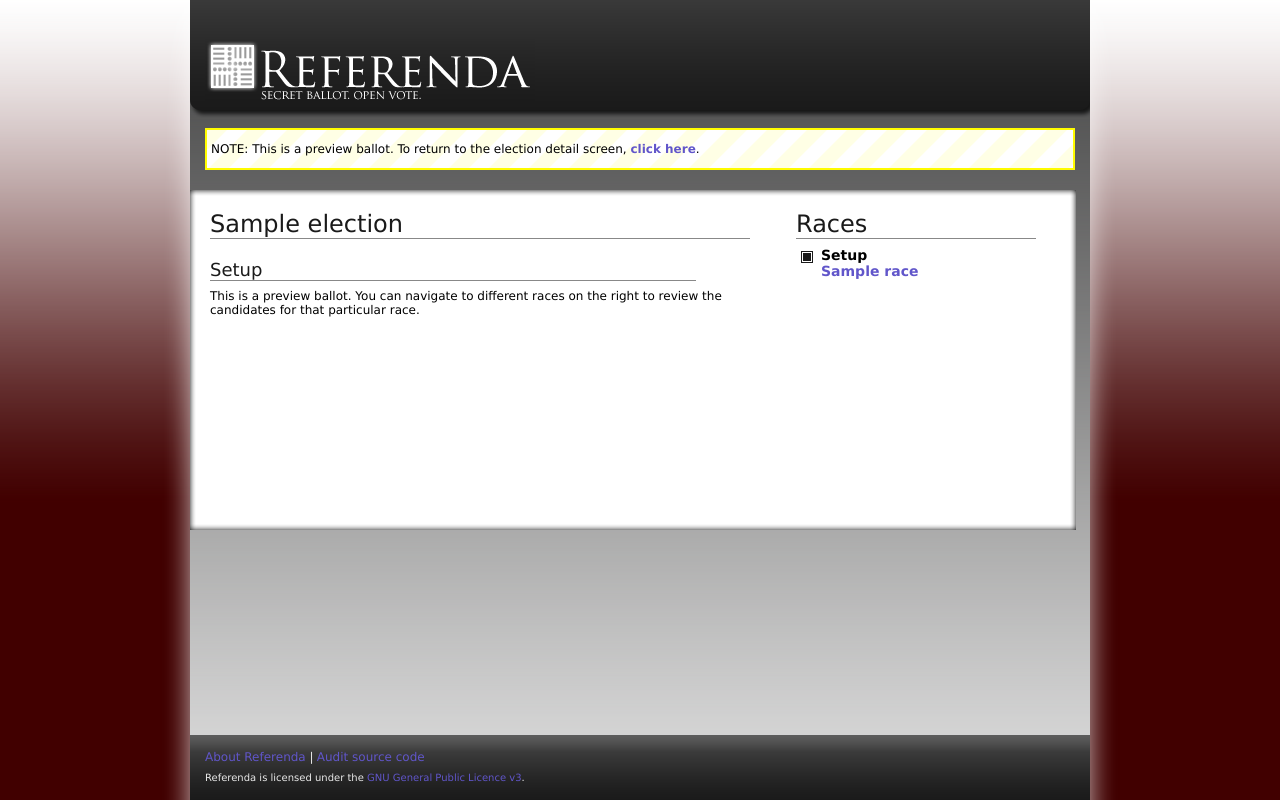
After one commit to digitaldragoon/referenda, a Django app: template templates/referenda/preview.html in a window 1280 px wide. The commit adds this page. Run offline with Django 3.2, Linux system fonts and the light colour scheme; the template is opened without the code that fills it: most values are stand-ins (such as "Sample title", 1, 10 or a date in 2020).

Commit message:
Added ballot preview option

```diff
--- a/static_media/css/color.css
+++ b/static_media/css/color.css
@@ -10,7 +10,7 @@ html
 #js-warning
 {
     border: 2px #ff0000 solid;
-    background: #ffe0e0;
+    background: url("../img/stripe_error.png");
 }
 
 #frame
@@ -59,6 +59,12 @@ html
 {
     background: #c1c8d0;
     border-left: 20px #1a1a1a solid;
+}
+
+#notification li
+{
+    border: 2px #fffc00 solid;
+    background: url("../img/stripe_warning.png");
 }
 
 
--- a/static_media/css/layout.css
+++ b/static_media/css/layout.css
@@ -104,6 +104,12 @@ body
     padding: 20px 20px 10020px 20px;
     position: relative;
     margin-bottom: -10000px;
+}
+
+#notification li
+{
+    padding: 4px;
+    margin: 8px 15px;
 }
 
 /*------------------------------------------------------------------------------
--- a/static_media/css/replacements.css
+++ b/static_media/css/replacements.css
@@ -60,6 +60,11 @@ a.button.submitballot
 {
     width: 118px;
     background-image: url("../img/button_submitballot.png");
+}
+a.button.previewballot
+{
+    width: 110px;
+    background-image: url("../img/button_previewballot.png");
 }
 a.button.castvote
 {
--- a/templates/referenda/ballotcandidate.html
+++ b/templates/referenda/ballotcandidate.html
@@ -4,7 +4,7 @@
     <div class="photo"><img alt="{{ candidate.child.full_name }}" src="{% if candidate.child.photo.get_candidate_url %}{{ candidate.child.photo.get_candidate_url }}{% else %}{{ REFERENDA_MEDIA_PREFIX }}/img/nophoto.png{% endif %}" width="60" height="80" /></div>
     <div class="info">
         <h3><a title="Vote for me!">{{ candidate.child.full_name }}</a></h3>
-        <p>{{ candidate.child.bio|textile }}</p>
+        {{ candidate.child.bio|textile }}
         <input name="{{ race.slug }}" type="text" style="display: none;" value="{{ candidate.child.full_name }}" />
     </div>
     <div class="clear"></div>
--- a/templates/referenda/base.html
+++ b/templates/referenda/base.html
@@ -20,6 +20,9 @@
         <noscript><div id="js-warning">
                 <p>WARNING: Referenda has detected that you have JavaScript disabled. You will not be able to vote unless you re-enable it.</p>
         </div></noscript>
+        <div id="notification">
+        {% block notification %}{% endblock %}
+        </div>
         <div id="content-pane">
             <div id="inner-frame">
                 {% block innerframe %}
--- a/templates/referenda/election_detail.html
+++ b/templates/referenda/election_detail.html
@@ -32,6 +32,7 @@
         <dd>This election does not currently have any election authorities.</dd>
         {% endif %}
     </dl>
+    <a class="button previewballot" href="{% url referenda.ballot_preview object.slug %}">Preview Ballot</a>
 </div>
 
 {% endblock %}
--- /dev/null
+++ b/templates/referenda/preview.html
@@ -0,0 +1,52 @@
+{% extends "referenda/base.html" %}
+
+{% block script %}
+<script type="text/javascript" src="{{ REFERENDA_MEDIA_PREFIX}}/js/jquery.timers-1.1.2.js"></script>
+<script type="text/javascript" src="{{ REFERENDA_MEDIA_PREFIX}}/js/jquery.watermark.js"></script>
+<script type="text/javascript" src="{{ REFERENDA_MEDIA_PREFIX}}/js/jquery.json.js"></script>
+<script type="text/javascript" src="{{ REFERENDA_MEDIA_PREFIX}}/js/jquery.simplemodal-1.2.2.min.js"></script>
+<script type="text/javascript" src="{{ REFERENDA_MEDIA_PREFIX}}/js/jquery.scrollTo-min.js"></script>
+<script type="text/javascript" src="{{ REFERENDA_MEDIA_PREFIX}}/js/vote.js"></script>
+<script type="text/javascript">
+    $(document).ready(function() {control.activate_controls()});
+</script>
+{% endblock %}
+
+{% block notification %}
+<ul>
+    <li><p>NOTE: This is a preview ballot. To return to the election detail screen, <a href="{% url referenda.election_detail slug %}">click here</a>.</p></li>
+</ul>
+{% endblock %}
+
+{% block innerframe %}
+<div class="cap top"></div>
+<div id="main">
+    <div class="column long">
+        <h1>{{ election.name }}</h1>
+        <div id="panel-frame">
+            <div id="panel_setup">
+                <h2>Setup</h2>
+                <p>This is a preview ballot. You can navigate to different races on the right to review the candidates for that particular race.</p>
+            </div>
+            {% for race in election.races.all %}
+            <div id="panel_{{ race.slug }}" class="race" style="display: none;">
+                {% include "referenda/race.html" %}
+            </div>
+            {% endfor %}
+        </div>
+    </div>
+    <div class="column short">
+        <h1>Races</h1>
+        <div id="progress-frame">
+            <ul>
+                <li id="progress_setup" class="in-progress">Setup</li>
+                {% for race in election.races.all %}
+                <li id="progress_{{ race.slug }}"><a>{{ race.name }}</a></li>
+                {% endfor %}
+            </ul>
+        </div>
+    </div>
+</div>
+<div class="clear"></div>
+<div class="cap bottom"></div>
+{% endblock %}
--- a/urls.py
+++ b/urls.py
@@ -6,10 +6,7 @@ from referenda.models import *
 urlpatterns = patterns('',
     url(r'^$', 'referenda.views.home', name='referenda.home'),
     url(r'^license/$', direct_to_template, {'template': 'referenda/license.html'}, name='referenda.license'),
-
-    # DELETE ME!
-    url(r'^election/(?P<slug>[-_a-z0-9]+)/votetest/$', 'referenda.views.vote_test', name='referenda.vote_test'),
-
+    url(r'^election/(?P<slug>[-_a-z0-9]+)/preview/$', 'referenda.views.preview', name='referenda.ballot_preview'),
     url(r'^election/(?P<slug>[-_a-z0-9]+)/$', object_detail, {'queryset': Election.objects.all(),'template_name': 'referenda/election_detail.html'}, name='referenda.election_detail'),
     url(r'^election/(?P<slug>[-_a-z0-9]+)/vote/$', 'referenda.views.voter_login', name='referenda.voter_login'),
     url(r'^election/(?P<slug>[-_a-z0-9]+)/submit/$', 'referenda.views.submit_ballot', name='referenda.submit_ballot'),
--- a/views.py
+++ b/views.py
@@ -5,13 +5,15 @@ from referenda.models import *
 from django.utils import simplejson as json
 from referenda.forms import *
 
-def vote_test (request, slug):
+def preview (request, slug):
+
     try:
         election = Election.objects.get(slug=slug)
     except Election.DoesNotExist:
         raise Http404
     else:
-        return render_to_response('referenda/vote_test.html',
+        page_title = '%s (PREVIEW BALLOT)' % election
+        return render_to_response('referenda/preview.html',
                                   locals(),
                                   context_instance=RequestContext(request))
 
```
Also changed, not shown: templates/referenda/vote_test.html (deleted, +0 -20 lines), static_media/img/button_previewballot.png (added), static_media/img/stripe_error.png (added), static_media/img/stripe_warning.png (added).
